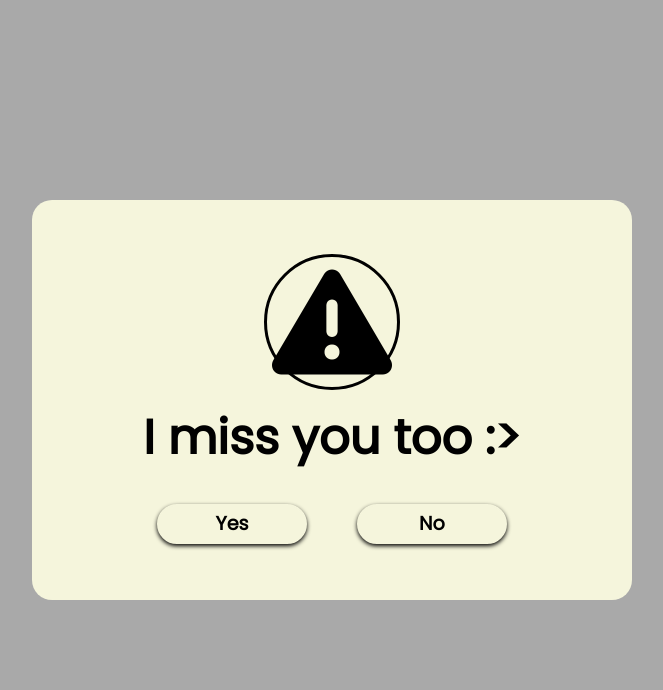
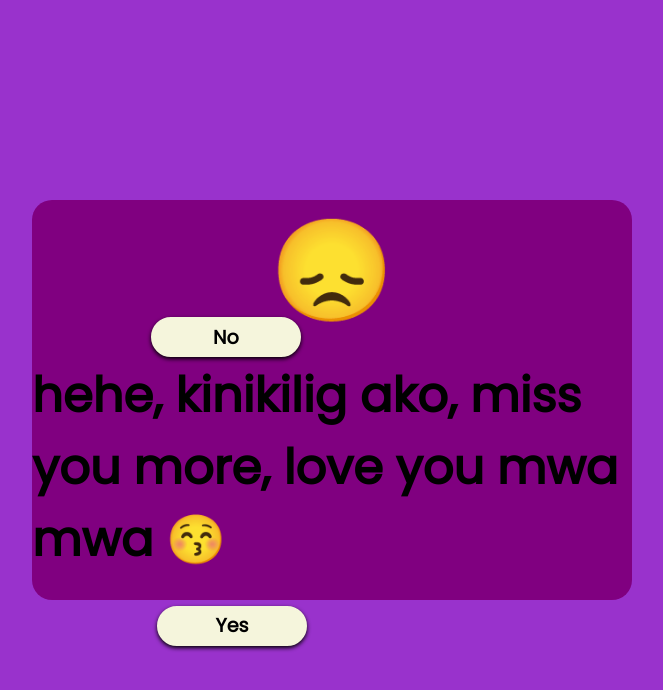
Before and after one commit to Lexter123Mojica/missyou, a plain HTML site: page index.html in a window 1280 px wide. Both pictures are taken after a click on the button "Yes". Shown: the whole page, without its empty margins (308-971 px from the left). Drawn offline with Linux system fonts and the light colour scheme.

Commit message:
Add files via upload

```diff
--- a/index.html
+++ b/index.html
@@ -1,11 +1,8 @@
-<!DOCTYPE html>
-<html lang = "en">
-
-<head>
+<html lang="en"><head>
     <meta charset=" UTF-8">
     <meta http-equiv="x-UA-Compatible" content="IE=edge">
     <meta name="viewport" content="width=device-width,initial-scale=1.0">
-   <title>WARNING I MISS YOU HAHA</title>
+    <title>miss mo ba ako lorienk kate go?</title>
     <link rel="stylesheet" href="https://cdnjs.cloudflare.com/ajax/libs/font-awesome/6.4.2/css/all.min.css">
     <link rel="stylesheet" href="style.css">
  </head>
@@ -13,19 +10,19 @@
  <body>
 
      <div class="wrapper">
-        <i class="fa-solid fa-triangle-exclamation"></i>
-       <h2 class="question">Miss you haha, di mo ba ako miss ?</h2>
+        <span style="font-size: 100px;" class="hideme">&#128542;</span>
+        <h2 class="question">I miss you so much baby ko, namimiss mo ba rin ako?:<</h2>
         <div class="btn-group">
            <button class="yes-btn">Yes</button>
-          <button class="no-btn">No</button>
+           <button class="no-btn" style="left: 119px; top: 117px;">No</button>
         </div>
 
 
     </div>
 
     <script src="script.js"></script>
-</body>
 
 
 
-</html>
+
+ </body></html>
--- a/script.js
+++ b/script.js
@@ -7,7 +7,9 @@ const noBtn = document.querySelector('.no-btn');
 const noBtnRect = noBtn.getBoundingClientRect();
 
 yesBtn.addEventListener('click', () =>{
-    question.innerHTML = 'I miss you too :>';
+    question.innerHTML = 'hehe, kinikilig ako, miss you more, love you mwa mwa 	&#128538;';
+    var span = document.getElementsByClassName("hideme");
+        span.parentNode.removeChild(span);
 });
 
 noBtn.addEventListener('mouseover', () => {
--- a/style.css
+++ b/style.css
@@ -12,14 +12,14 @@ body {
    justify-content: center;
    align-items: center;
    min-height: 100vh;
-   background: darkgray;
+   background: darkorchid;
 }
 
 .wrapper {
    position: relative;
    width: 600px;
    height: 400px;
-   background: beige;
+   background: purple;
    border-radius: 20px;
    display: flex;
    justify-content: center;
```
Lines whose indentation alone changed are shown as unchanged.
